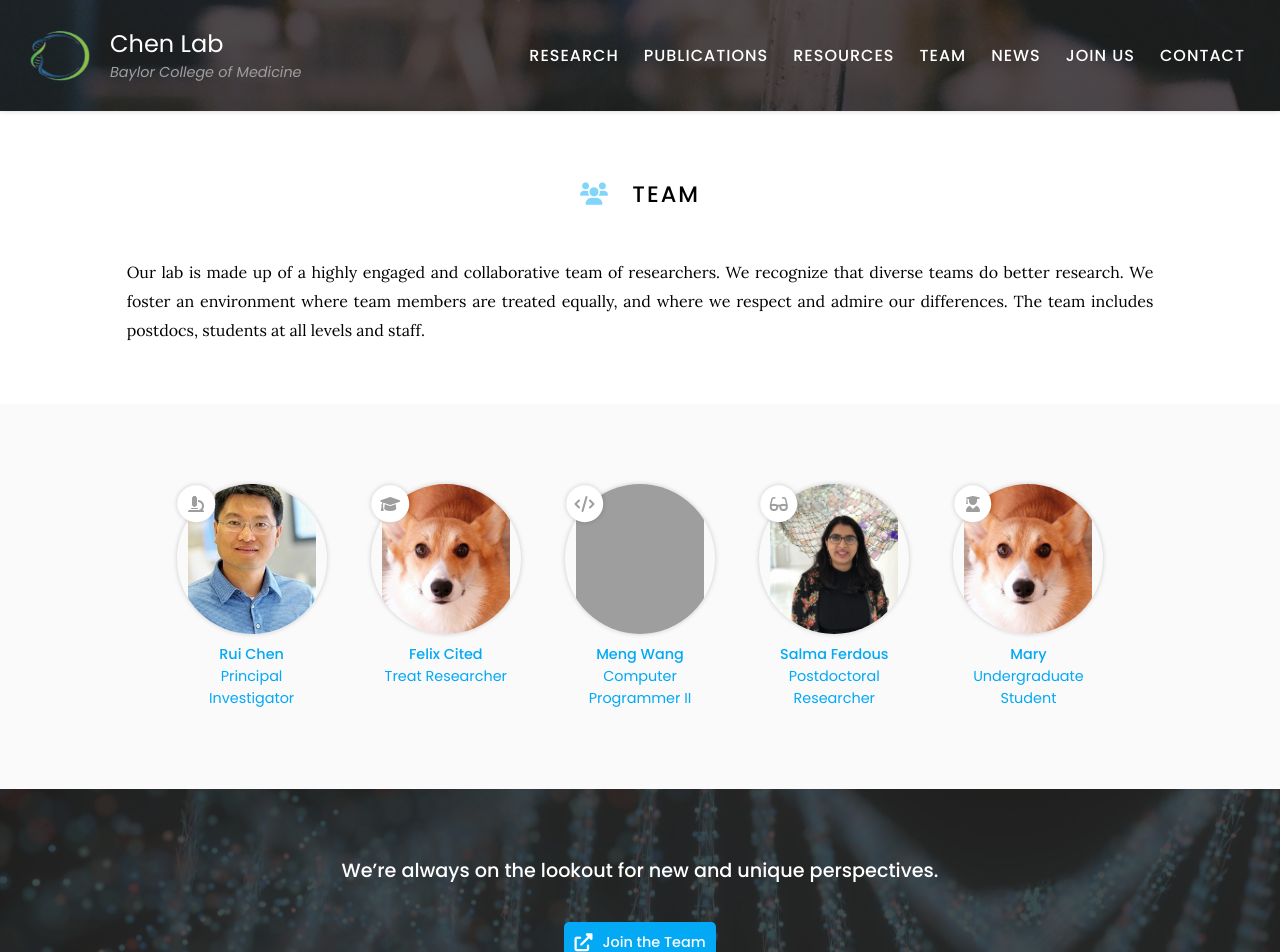
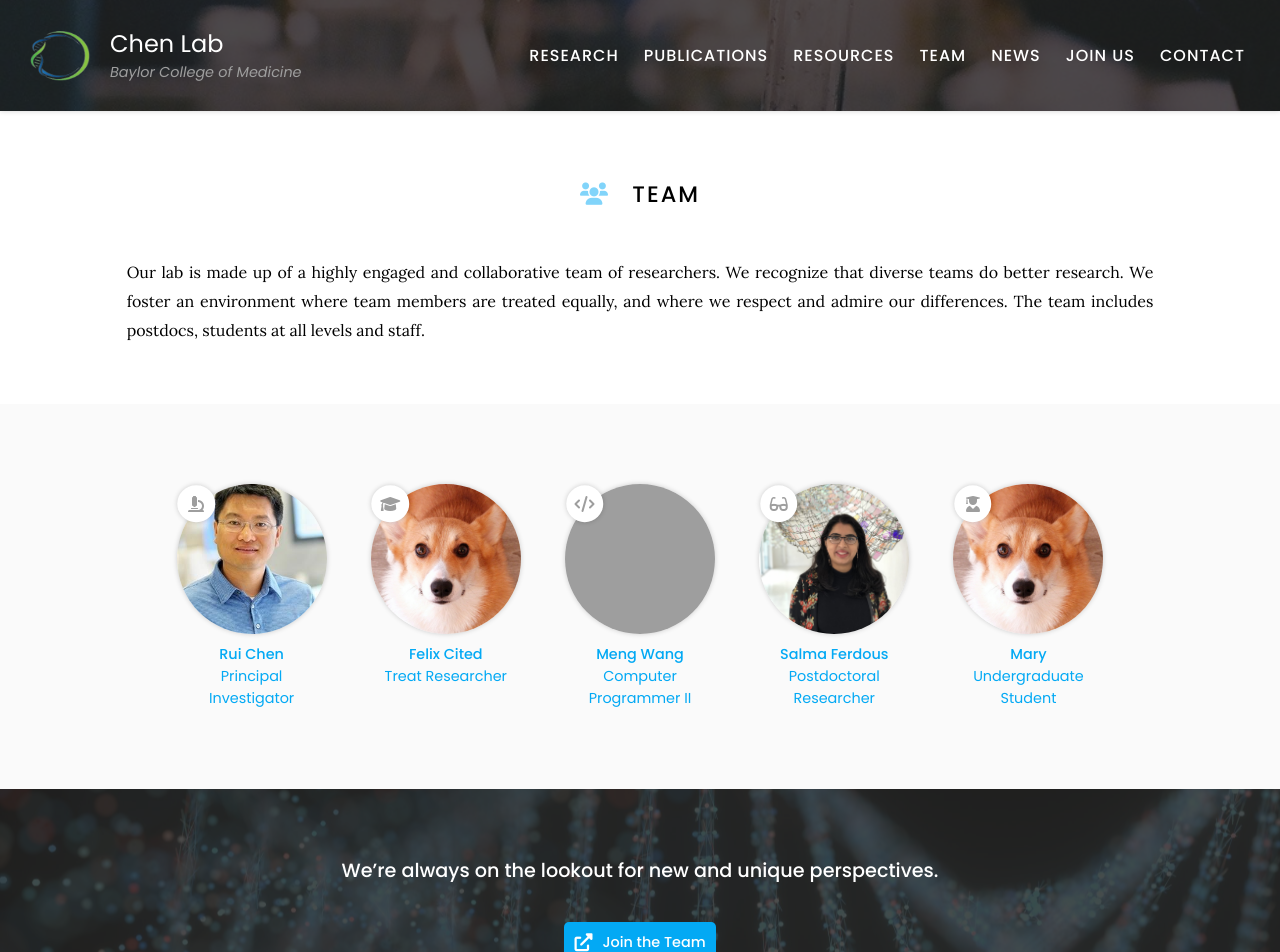
Before and after one commit to wmeng1018/Chen-lab-website, a Jekyll site: the page built from team/index.md, in a window 1280 px wide. Shown: the top 952 px of the page. Built offline with Jekyll 4.4.1, drawn with Linux system fonts in a browser that asks for light colours; grey boxes are pictures that could not be loaded.

Commit message:
Update portrait.html

```diff
--- a/_includes/portrait.html
+++ b/_includes/portrait.html
@@ -35,7 +35,6 @@
       onerror="this.src = '{{ placeholder }}'; this.onerror = null;"
       loading="lazy"
       alt="{{ name | default: 'Member portrait' }}"
-      style="width:128px;height:200px;"
     >
   </span>
 
```
